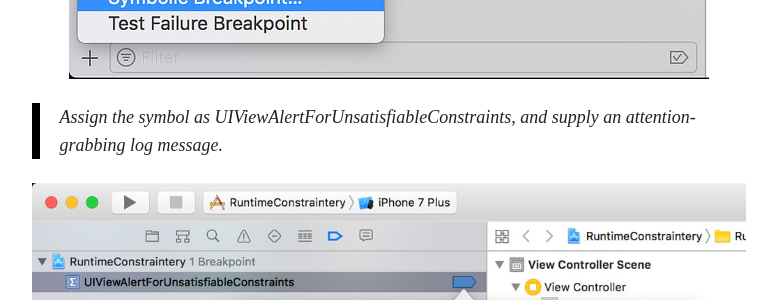
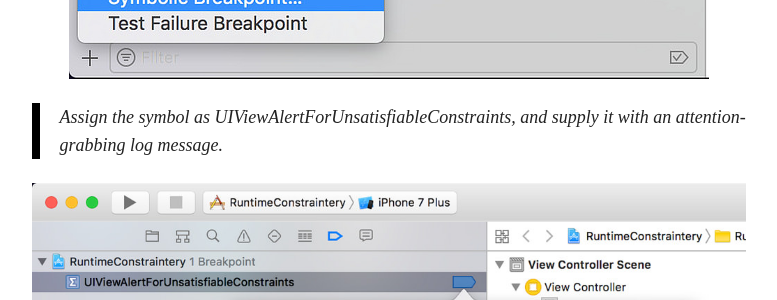
Before and after one commit to Jul3ia/Jul3ia.github.io, a Jekyll site: the page built from _posts/blog/2017-01-07-runtime-constraintery.md, in a window 1280 px wide and 900 px high, scrolled down 2088 px. Shown: the part 153-453 px from the top of the window, without its empty margins (348-1125 px from the left). Built offline with Jekyll 4.4.1, drawn with Linux system fonts in a browser that asks for light colours; nearby versions of some CDN libraries; comment, search, counter and statistics services are not loaded.

Commit message:
post update

```diff
--- a/_posts/blog/2017-01-07-runtime-constraintery.md
+++ b/_posts/blog/2017-01-07-runtime-constraintery.md
@@ -47,7 +47,7 @@ Apple helps you out by supplying your first step right in the body of the error
 ![Step One]({{ site.url }}/images/symbolicBreakpoint1.jpg)
 {: .center}
 
-> Assign the symbol as UIViewAlertForUnsatisfiableConstraints, and supply an attention-grabbing log message.
+> Assign the symbol as UIViewAlertForUnsatisfiableConstraints, and supply it with an attention-grabbing log message.
 
 ![Step Two]({{ site.url }}/images/symbolicBreakpoint2.jpg)
 {: .center}
```
